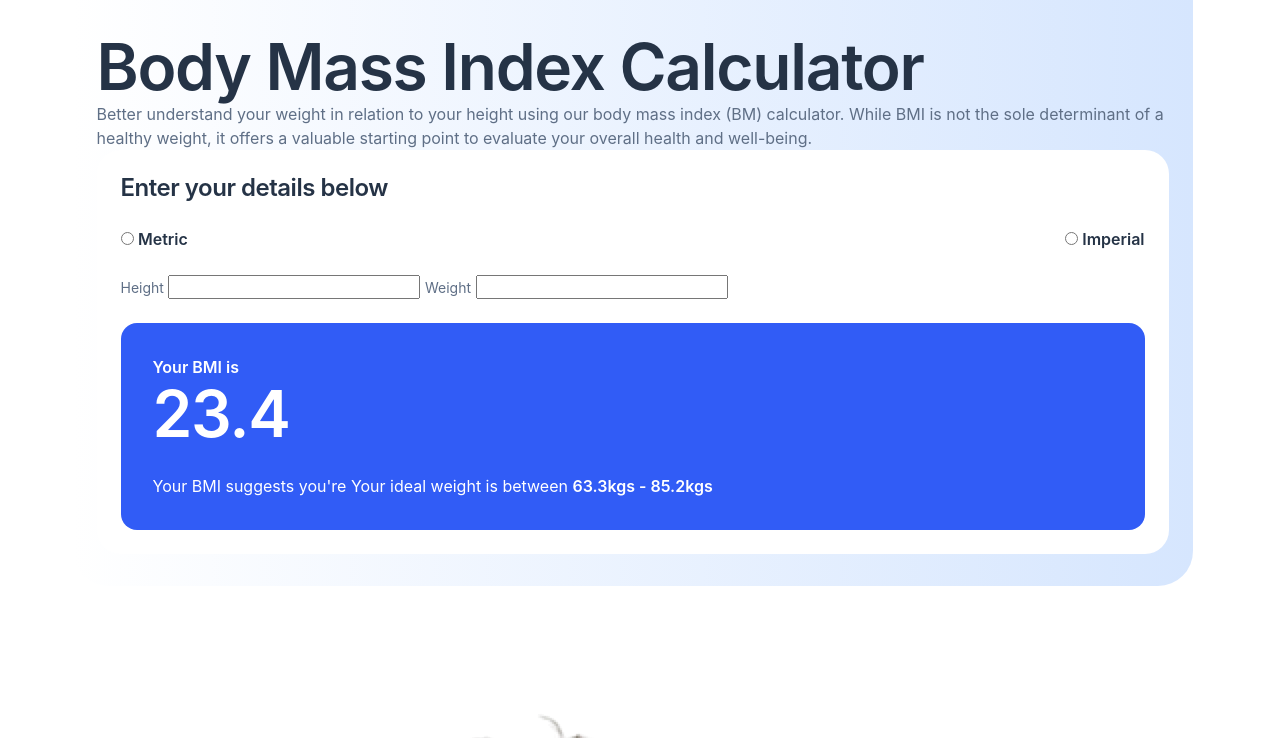
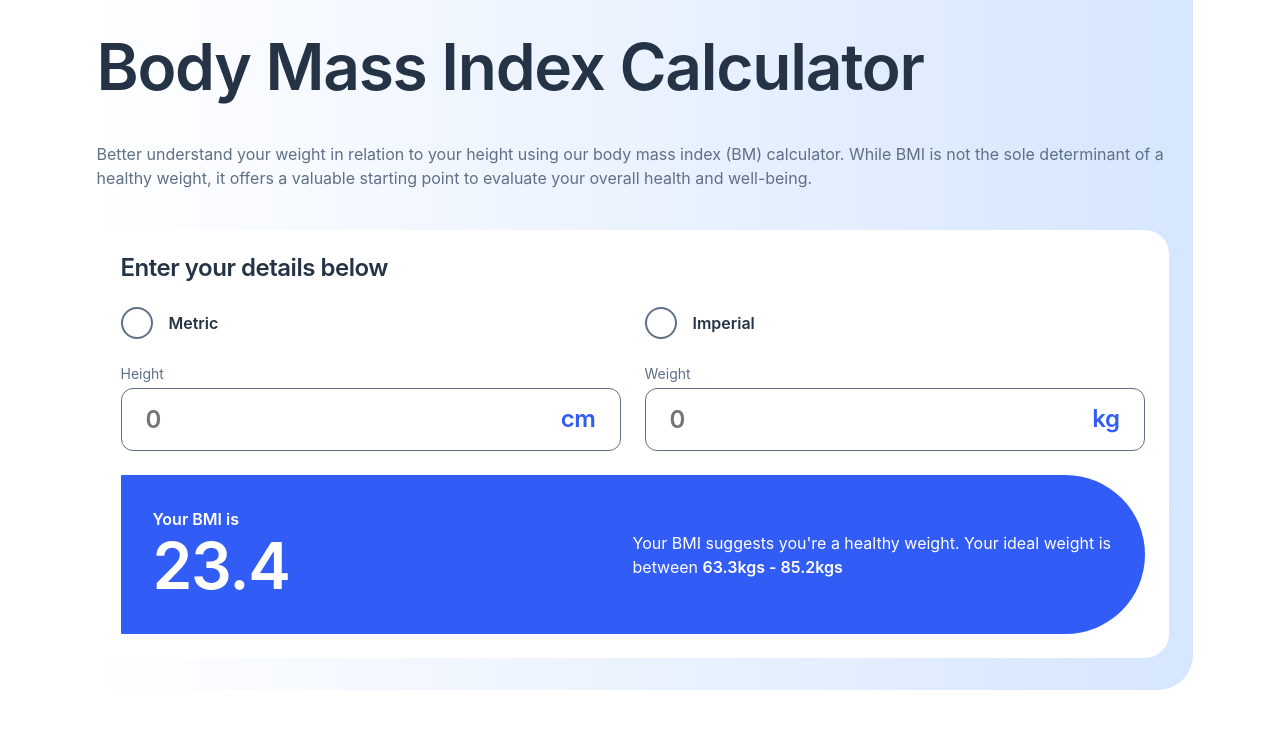
Before and after one commit to katrien-s/fe-26-006-bmi-calculator, a website: page src/index.html in a window 1280 px wide. Shown: the top 738 px of the page. Drawn offline with nearby package versions, Linux system fonts and the light colour scheme; files that its build step writes are made by us from their sources; a web font is replaced by a local one.

Commit message:
Styling the form

```diff
--- a/src/index.html
+++ b/src/index.html
@@ -16,48 +16,77 @@
 	<body>
 		<main class="flow">
 			<section class="section--intro wrapper">
-				<h1>Body Mass Index Calculator</h1>
-				<p>
+				<h1 class="section--intro__title">Body Mass Index Calculator</h1>
+				<p class="section--intro__text">
 					Better understand your weight in relation to your height using our
 					body mass index (BM) calculator. While BMI is not the sole determinant
 					of a healthy weight, it offers a valuable starting point to evaluate
 					your overall health and well-being.
 				</p>
 				<div class="calculator">
-					<!-- this shows on load, but with enpty values and updates upon typing? -->
 					<p class="looks-h3">Enter your details below</p>
 					<form action="" class="calculator__form">
-						<div class="flex-center-between">
-							<div>
-								<input type="radio" name="system" id="metric" />
-								<label class="radio-label" for="metric">Metric</label>
+						<div class="calculator__radio-group">
+							<div class="calculator__radio">
+								<input
+									class="calculator__radio-input"
+									type="radio"
+									name="system"
+									id="metric"
+								/>
+								<label class="calculator__radio-label" for="metric"
+									>Metric</label
+								>
 							</div>
-							<div>
-								<input type="radio" name="system" id="imperial" />
-								<label class="radio-label" for="imperial">Imperial</label>
+							<div class="calculator__radio">
+								<input
+									class="calculator__radio-input"
+									type="radio"
+									name="system"
+									id="imperial"
+								/>
+								<label class="calculator__radio-label" for="imperial"
+									>Imperial</label
+								>
 							</div>
 						</div>
 
-						<div>
-							<label class="number-label" for="height">Height</label>
-							<input type="number" name="height" id="height" />
-							<!-- depends on chosen system whether cm or inch, kg or onz -->
-							<label class="number-label" for="weight">Weight</label>
-							<input type="number" name="weight" id="weight" />
-							<!-- depends on chosen system whether cm or inch, kg or onz -->
+						<div class="calculator__inputs">
+							<div class="calculator__field">
+								<label class="calculator__label" for="height">Height</label>
+								<div class="calculator__input-wrapper">
+									<input
+										type="number"
+										name="height"
+										id="height"
+										placeholder="0"
+									/>
+									<span class="calculator__unit">cm</span>
+								</div>
+							</div>
+							<div class="calculator__field">
+								<label class="calculator__label" for="weight">Weight</label>
+								<div class="calculator__input-wrapper">
+									<input
+										type="number"
+										name="weight"
+										id="weight"
+										placeholder="0"
+									/>
+									<span class="calculator__unit">kg</span>
+								</div>
+							</div>
 						</div>
 					</form>
 					<output class="calculator__result" for="height weight">
-						<!-- add score -->
-						<p class="fw-600">Your BMI is</p>
-						<p class="calculator__score">23.4</p>
-						<!-- calcualted in js -->
+						<div>
+							<p class="fw-600">Your BMI is</p>
+							<p class="calculator__score">23.4</p>
+						</div>
 						<p class="calculator__feedback">
-							Your BMI suggests you're <span></span> Your ideal weight is
-							between <span class="fw-600">63.3kgs - 85.2kgs</span>
+							Your BMI suggests you're <span>a healthy weight</span>. Your ideal
+							weight is between <span class="fw-600">63.3kgs - 85.2kgs</span>
 						</p>
-						<!-- add classification in js -->
-						<!-- add range calculated in js-->
 					</output>
 				</div>
 			</section>
--- a/src/sass/style.scss
+++ b/src/sass/style.scss
@@ -87,6 +87,7 @@ $size-24: 1.5rem;
 $size-20: 1.25rem;
 $size-16: 1rem;
 $size-8: 0.5rem;
+$size-4: 0.25rem;
 
 // radius
 $radius-full: 999px;
@@ -179,6 +180,15 @@ select {
 
 textarea {
 	resize: vertical;
+}
+
+input[type='number'] {
+	appearance: textfield; // Firefox
+
+	&::-webkit-inner-spin-button,
+	&::-webkit-outer-spin-button {
+		appearance: none; // Chrome, Safari, Edge
+	}
 }
 
 fieldset,
@@ -405,6 +415,37 @@ h4,
 /* ----------------  */
 /* Components        */
 /* ----------------  */
+
+// Radio Buttons
+.calculator {
+	&__radio-group {
+		display: grid;
+		grid-template-columns: repeat(2, 1fr);
+
+		&__radio {
+			display: flex;
+			align-items: center;
+			gap: $size-16;
+
+			&__radio-input {
+				appearance: none;
+				width: $size-32;
+				height: $size-32;
+				border: 2px solid $clr-grey-500;
+				border-radius: $radius-full;
+				cursor: pointer;
+
+				&:checked {
+					background-color: $clr-blue-500;
+					border: $size-8 solid $clr-blue-100;
+					outline: $size-4 solid $clr-blue-100;
+					outline-offset: -1px;
+				}
+			}
+		}
+	}
+}
+
 .card {
 	.svg-wrapper {
 		margin-block-end: $size-32;
@@ -458,6 +499,14 @@ h4,
 	background: $clr-gradient;
 	border-bottom-left-radius: $radius-35;
 	border-bottom-right-radius: $radius-35;
+
+	&__text {
+		margin-block: $size-32;
+
+		@include mq($bp-tablet) {
+			margin-block: $size-40;
+		}
+	}
 }
 
 .section--tips {
@@ -524,6 +573,7 @@ h4,
 /* ----------------  */
 
 .calculator {
+	// Layout
 	background-color: $clr-neutral-100;
 	color: $clr-blue-900;
 	border-radius: $radius-24;
@@ -532,10 +582,95 @@ h4,
 	flex-direction: column;
 	gap: $size-24;
 
+	// Elements
 	&__form {
 		display: flex;
 		flex-direction: column;
 		gap: $size-24;
+	}
+
+	&__radio-group {
+		display: grid;
+		grid-template-columns: repeat(2, 1fr);
+		gap: $size-24;
+	}
+
+	&__radio {
+		display: flex;
+		align-items: center;
+		gap: $size-16;
+	}
+
+	&__radio-input {
+		appearance: none;
+		width: $size-32;
+		height: $size-32;
+		border: 2px solid $clr-grey-500;
+		border-radius: $radius-full;
+		cursor: pointer;
+		flex-shrink: 0;
+
+		&:checked {
+			background-color: $clr-blue-500;
+			border: $size-8 solid $clr-blue-100;
+			outline: $size-4 solid $clr-blue-100;
+			outline-offset: -1px;
+		}
+	}
+
+	&__radio-label {
+		@include text-preset-6;
+		font-weight: $fw-600;
+	}
+
+	&__inputs {
+		display: grid;
+		gap: $size-8;
+
+		@include mq($bp-tablet) {
+			grid-template-columns: repeat(2, 1fr);
+			gap: $size-24;
+		}
+	}
+
+	&__field {
+		display: flex;
+		flex-direction: column;
+		gap: $size-4;
+	}
+
+	&__label {
+		@include text-preset-7;
+		color: $clr-grey-500;
+	}
+
+	&__input-wrapper {
+		@include text-preset-4;
+		padding: $size-16 $size-24;
+		border: 1px solid $clr-grey-500;
+		border-radius: $radius-12;
+		color: $clr-blue-900;
+		display: flex;
+		align-items: center;
+
+		input {
+			border: none;
+			background-color: transparent;
+			flex: 1;
+			outline: none;
+			min-width: 0;
+			width: 0;
+		}
+
+		&:has(input:focus-visible) {
+			border-color: $clr-blue-500;
+			outline: 2px solid $clr-blue-500;
+			outline-offset: 2px;
+		}
+	}
+
+	&__unit {
+		color: $clr-blue-500;
 	}
 
 	&__result {
@@ -543,6 +678,13 @@ h4,
 		color: $clr-neutral-100;
 		padding: $size-32;
 		border-radius: $radius-16;
+
+		@include mq($bp-tablet) {
+			display: grid;
+			grid-template-columns: repeat(2, 1fr);
+			border-top-right-radius: $radius-full;
+			border-bottom-right-radius: $radius-full;
+		}
 	}
 
 	&__score {
@@ -552,17 +694,4 @@ h4,
 	&__feedback {
 		margin-block-start: $size-24;
 	}
-
-	label {
-		@include text-preset-7;
-	}
-
-	.number-label {
-		color: $clr-grey-500;
-	}
-
-	.radio-label {
-		@include text-preset-6;
-		font-weight: $fw-600;
-	}
 }
```
Also changed, not shown: public/index.html (+54 -25 lines), public/css/style.css, 1 other file.
